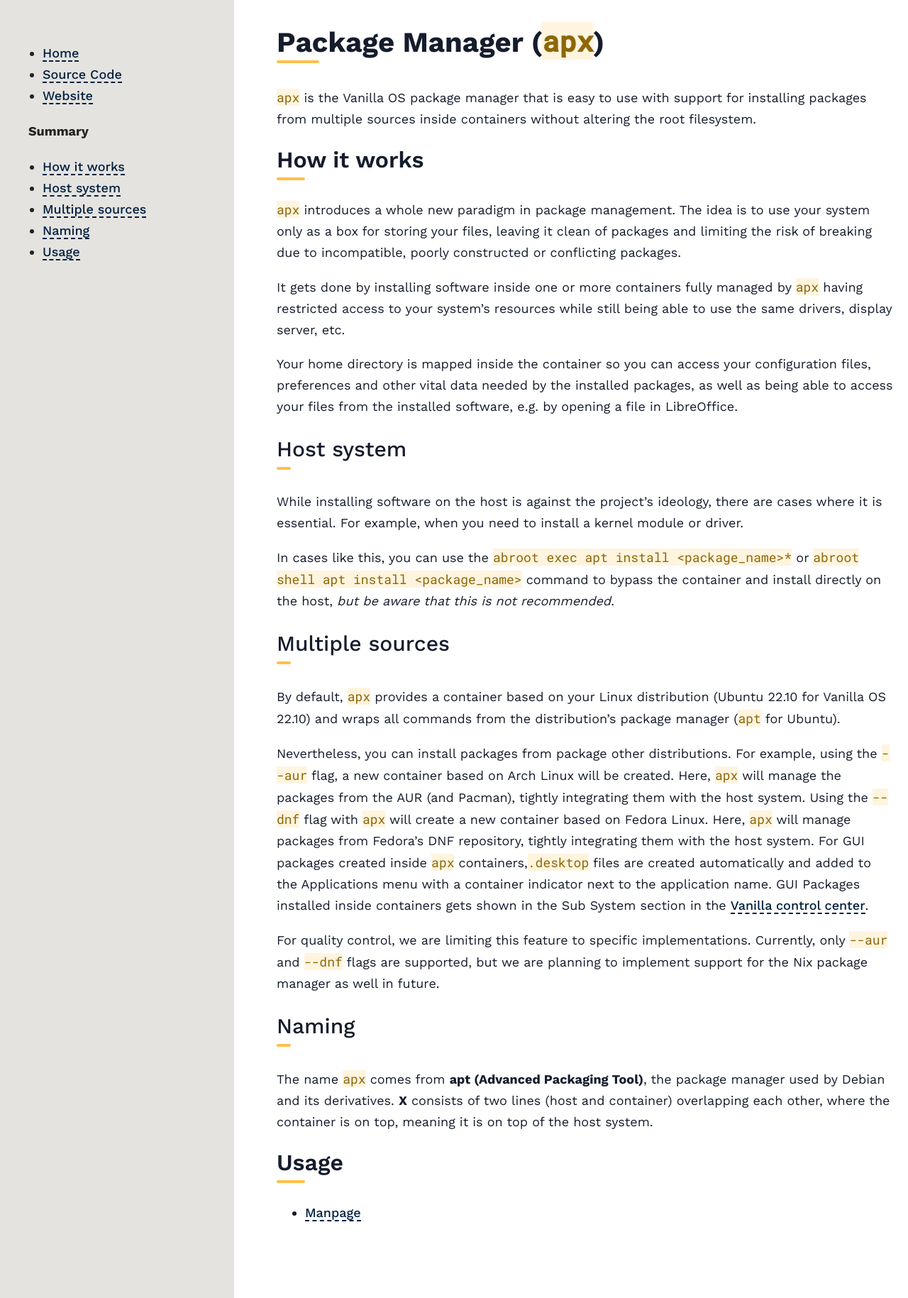
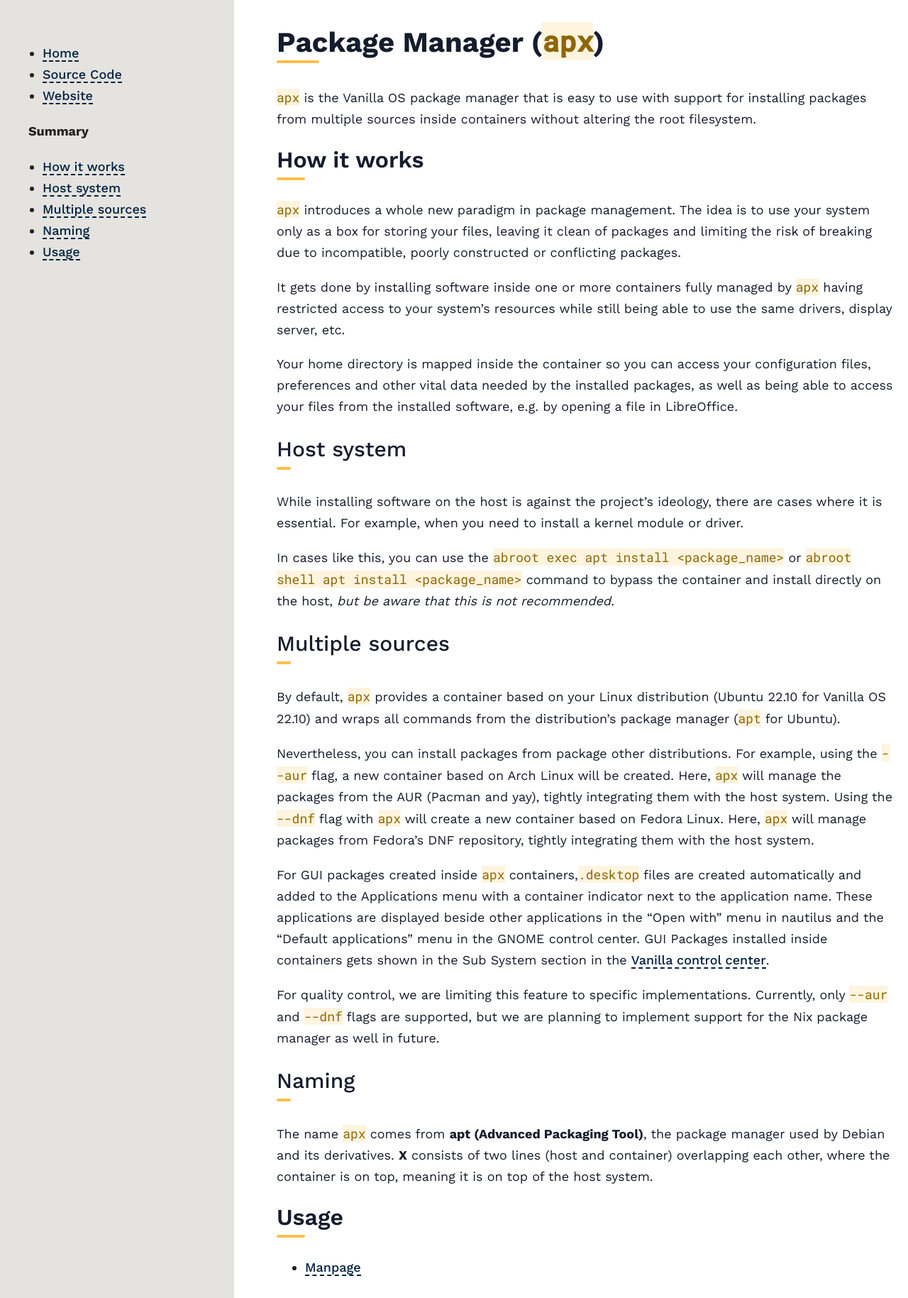
Before and after one commit to Vanilla-OS/documentation, a Jekyll site: the page built from docs/apx/index.md, in a window 1280 px wide. Shown: the whole page at 71% size. Built offline with Jekyll 4.4.1, drawn with Linux system fonts in a browser that asks for light colours.

Commit message:
apx: update index

```diff
--- a/docs/apx/index.md
+++ b/docs/apx/index.md
@@ -26,7 +26,7 @@ software, e.g. by opening a file in LibreOffice.
 While installing software on the host is against the project's ideology, there are cases where it is essential. For example, when you need to
 install a kernel module or driver.
 
-In cases like this, you can use the `abroot exec apt install <package_name>*` or `abroot shell apt install <package_name>` command to bypass the container and install directly on the host, *but be aware that this
+In cases like this, you can use the `abroot exec apt install <package_name>` or `abroot shell apt install <package_name>` command to bypass the container and install directly on the host, *but be aware that this
 is not recommended*.
 
 ### Multiple sources
@@ -37,7 +37,9 @@ package manager (`apt` for Ubuntu).
 
 Nevertheless, you can install packages from package other distributions. For example, using the `--aur` flag, a new
 container based on Arch Linux will be created. Here, `apx` will manage the packages
-from the AUR (and Pacman), tightly integrating them with the host system. Using the `--dnf` flag with `apx` will create a new container based on Fedora Linux. Here, `apx` will manage packages from Fedora's DNF repository,  tightly integrating them with the host system. For GUI packages created inside `apx` containers,`.desktop` files are created automatically and added to the Applications menu with a container indicator next to the application name. GUI Packages installed inside containers gets shown in the Sub System section in the [Vanilla control center](/docs/vanilla-control-center).
+from the AUR (Pacman and yay), tightly integrating them with the host system. Using the `--dnf` flag with `apx` will create a new container based on Fedora Linux. Here, `apx` will manage packages from Fedora's DNF repository,  tightly integrating them with the host system.
+
+For GUI packages created inside `apx` containers,`.desktop` files are created automatically and added to the Applications menu with a container indicator next to the application name. These applications are displayed beside other applications in the "Open with" menu in nautilus and the "Default applications" menu in the GNOME control center. GUI Packages installed inside containers gets shown in the Sub System section in the [Vanilla control center](/docs/vanilla-control-center).
 
 For quality control, we are limiting this feature to specific implementations. Currently, only `--aur` and `--dnf` flags are supported, but
 we are planning to implement support for the Nix package manager as well in future.
```
